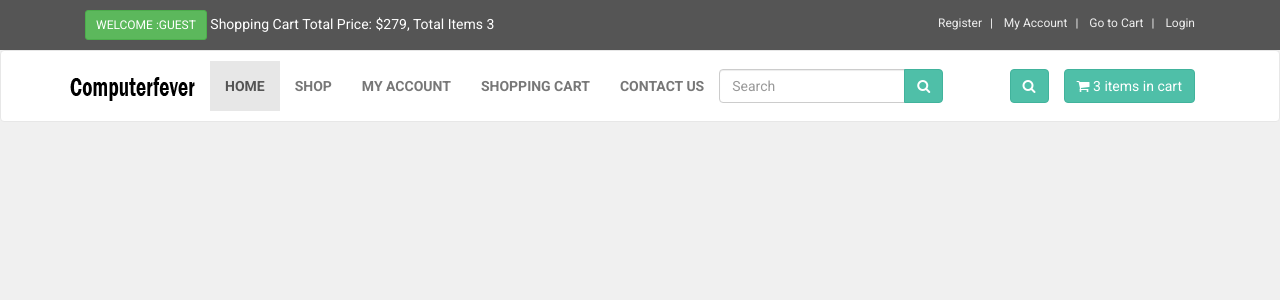
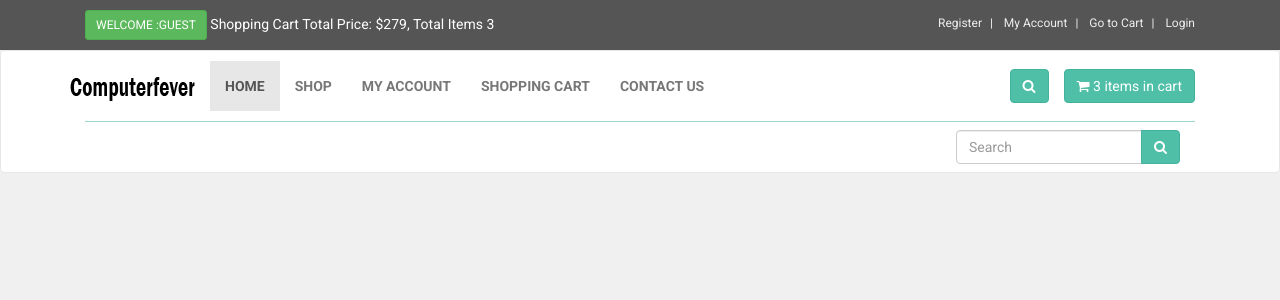
Before and after one commit to ingafter60/ingeComStore, a PHP site: page / in a window 1280 px wide, after a click on "Toggle Search". Shown: the top 300 px of the page. Run offline with PHP 8.4, Linux system fonts and the light colour scheme.

Commit message:
Finalizing the navbar style

```diff
--- a/styles/style.css
+++ b/styles/style.css
@@ -124,3 +124,21 @@ body {
 	background-color: rgb(79, 191, 168);
 	border-color: rgb(65, 179, 156);
 }
+
+#search .navbar-form {
+	float: right;
+}
+
+#search {
+	clear: both;
+	border-top: solid 1px #9adacd;
+	text-align: right;
+}
+
+#search .navbar-form .input-group {
+	display: table;
+}
+
+#search .navbar-form .input-group .form-control {
+	width: 100%;
+}
```
